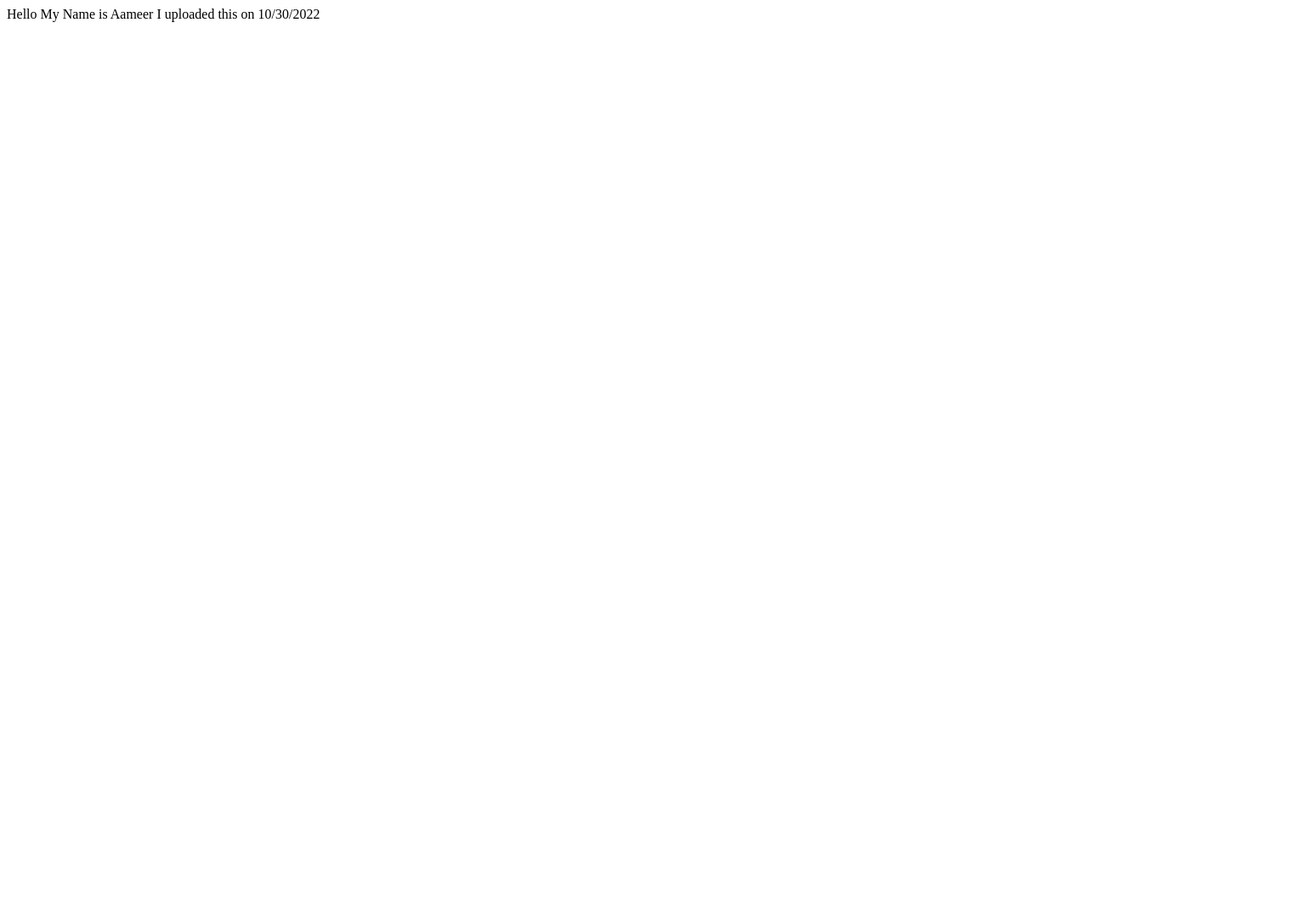
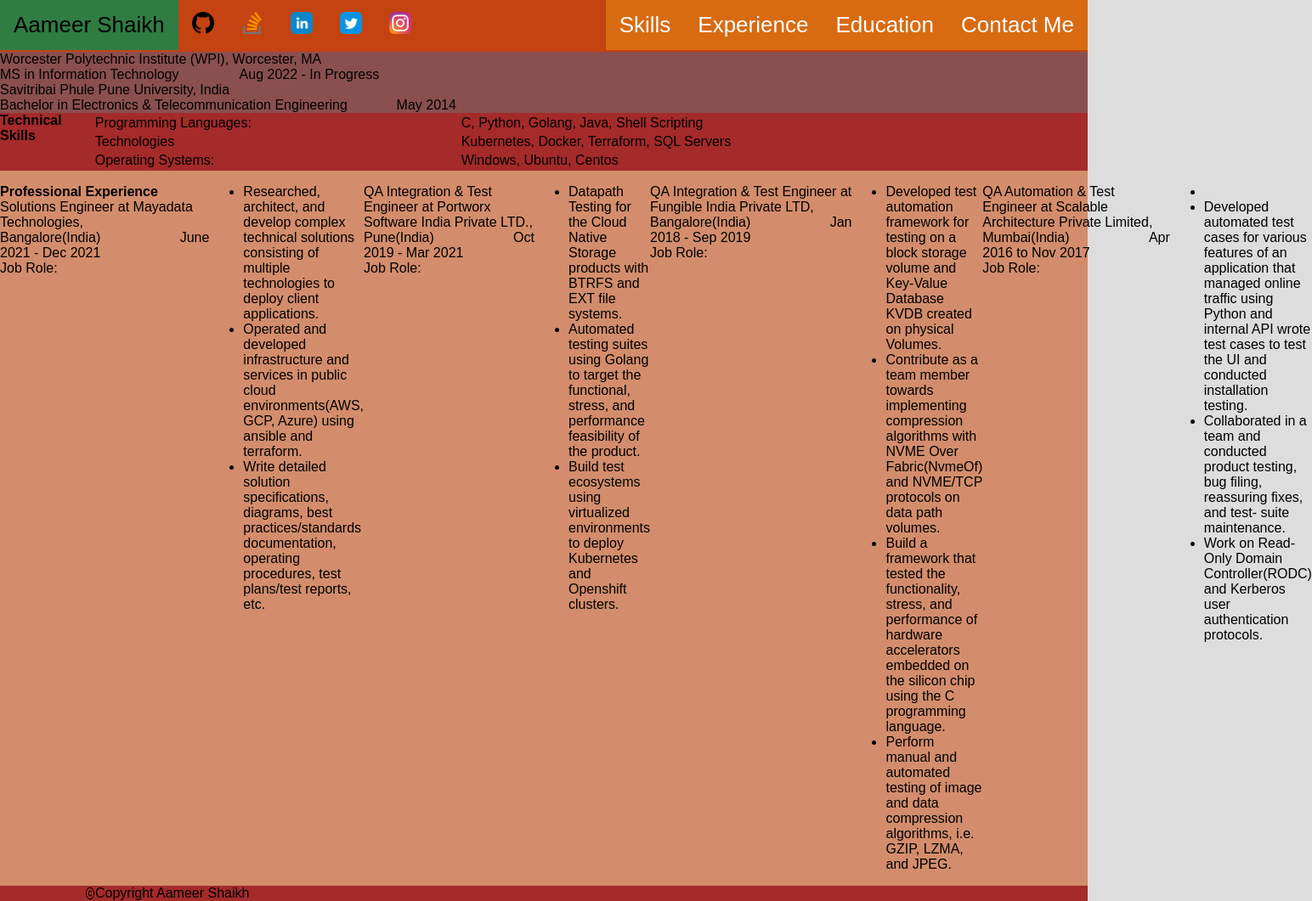
Before and after one commit to aamirqs/aamirqs.github.io, a plain HTML site: page index.html in a window 1280 px wide. Shown: the whole page at 85% size, 1544 px wide, since content can reach past the window. Before the commit the page ends 800 px from the top, so only its background shows below. Drawn offline with Linux system fonts and the light colour scheme.

Commit message:
first website

```diff
--- a/index.html
+++ b/index.html
@@ -4,9 +4,105 @@
       <meta charset="UTF-8">
       <meta name="viewport" content="width=device-width, initial-scale=1.0">
       <meta http-equiv="X-UA-Compatible" content="ie=edge">
-    <title>{MY NAME's} Website!</title>
+      <link rel="stylesheet" href="style.css">
+      <link rel="shortcut icon" href="images/title_img.png" type="image/jpeg">
+      <link rel="apple-touch-icon" href="images/title_img.png" type="image/jpeg">
+      <link rel="icon" sizes="192x192" href="images/title_img.png">
+      <title>Profile | Aameer Shaikh </title>
    </head>
+   <style>
+      body, h1,h2,h3,h4,h5,h6, div {font-family: "Montserrat", sans-serif}
+   </style>
    <body>
-	Hello My Name is Aameer I uploaded this on 10/30/2022
+      <div class="topnav">
+         <a href="#" >Aameer Shaikh</a>
+         <a href="https://github.com/aamirqs/"><img src="images/github.png"  width="26px"></a>
+         <a href="https://stackoverflow.com/users/4770412/aamir-shaikh"><img src="images/stack-overflow.png" width="26px"></img></a>
+         <a href="https://www.linkedin.com/in/aamirqs/"><img src="images/linkedin.png"  width="26px"></a>
+         <a href="https://twitter.com/aamirqs/"><img src="images/twitter.png"  width="26px"></a>
+         <a href="#profile_section" ><img src="images/instagram.png"  width="26px"></a>
+         <a href="#" class="right">Contact Me</a>
+         <a href="#" class="right">Education</a>
+         <a href="#" class="right">Experience</a>
+         <a href="#" class="right">Skills</a>
+      </div>
+      <div id="container" width="100%" style="background-color: rgb(138, 79, 79);">
+        Worcester Polytechnic Institute (WPI), Worcester, MA<br>
+        MS in Information Technology&nbsp;&nbsp;&nbsp;&nbsp;&nbsp;&nbsp;&nbsp;&nbsp;&nbsp;&nbsp;&nbsp;&nbsp;&nbsp;&nbsp;&nbsp;&nbsp;Aug 2022 - In Progress<br>
+Savitribai Phule Pune University, India<br>
+Bachelor in Electronics & Telecommunication Engineering&nbsp;&nbsp;&nbsp;&nbsp;&nbsp;&nbsp;&nbsp;&nbsp;&nbsp;&nbsp;&nbsp;&nbsp;&nbsp;May 2014<br>
+
+     </div>
+      <div id="container">
+        <strong>Technical Skills</strong> <br><br><br>
+        <table style="width: 100%;">
+            <tr>
+                <td>
+                    Programming Languages:
+                </td>
+                <td>
+                    C, Python, Golang, Java, Shell Scripting
+                </td>
+            </tr>
+                <td>
+                    Technologies
+                </td>
+                <td>
+                    Kubernetes, Docker, Terraform, SQL Servers
+                </td>
+            <tr>
+                <td>
+                    Operating Systems:
+                </td>
+            <td>
+                Windows, Ubuntu, Centos
+            </td>
+        </table>
+     </div>
+     <div id="container" style="background-color: rgb(211, 141, 108);">
+        <p>
+           <strong>Professional Experience</strong><br>
+           Solutions Engineer at Mayadata Technologies, Bangalore(India)&nbsp;&nbsp;&nbsp;&nbsp;&nbsp;&nbsp;&nbsp;&nbsp;&nbsp;&nbsp;&nbsp;&nbsp;&nbsp;&nbsp;&nbsp;&nbsp;&nbsp;&nbsp;&nbsp;&nbsp;&nbsp;June 2021 - Dec 2021<br>
+
+           Job Role:<br>
+           <ul>
+            <li>Researched, architect, and develop complex technical solutions consisting of multiple technologies to deploy client applications.</li>
+           <li>Operated and developed infrastructure and services in public cloud environments(AWS, GCP, Azure) using ansible and terraform.</li>
+<li>Write detailed solution specifications, diagrams, best practices/standards documentation, operating procedures, test plans/test reports, etc.<br>
+</li>       </ul>
+        </p>
+        <p>
+           QA  Integration & Test Engineer at Portworx Software India Private LTD., Pune(India)&nbsp;&nbsp;&nbsp;&nbsp;&nbsp;&nbsp;&nbsp;&nbsp;&nbsp;&nbsp;&nbsp;&nbsp;&nbsp;&nbsp;&nbsp;&nbsp;&nbsp;&nbsp;&nbsp;&nbsp;&nbsp;Oct 2019 - Mar 2021<br>
+           Job Role: <br>
+           <ul>
+           <li>Datapath Testing for the Cloud Native Storage products with BTRFS and EXT file systems. </li>
+           <li>Automated testing suites using Golang to target the functional, stress, and performance feasibility of the product.</li>
+           <li>Build test ecosystems using virtualized environments to deploy Kubernetes and Openshift clusters.</li>
+        </ul>
+        </p>
+        <p>
+           QA  Integration & Test Engineer at Fungible India Private LTD, Bangalore(India)&nbsp;&nbsp;&nbsp;&nbsp;&nbsp;&nbsp;&nbsp;&nbsp;&nbsp;&nbsp;&nbsp;&nbsp;&nbsp;&nbsp;&nbsp;&nbsp;&nbsp;&nbsp;&nbsp;&nbsp;&nbsp;Jan 2018 - Sep 2019<br>
+           Job Role:<br>
+        <ul>
+           <li>Developed test automation framework for testing on a block storage volume and Key-Value Database KVDB created on physical Volumes.</li>
+           <li>Contribute as a team member towards implementing compression algorithms with NVME Over Fabric(NvmeOf) and NVME/TCP protocols on data path volumes. </li>
+           <li>Build a framework that tested the functionality, stress, and performance of hardware accelerators embedded on the silicon chip using the C programming language.</li>
+           <li>Perform manual and automated testing of image and data compression algorithms, i.e. GZIP, LZMA, and JPEG.</li>
+        </ul>
+        </p>
+        <p>
+           QA Automation & Test Engineer at Scalable Architecture Private Limited, Mumbai(India)&nbsp;&nbsp;&nbsp;&nbsp;&nbsp;&nbsp;&nbsp;&nbsp;&nbsp;&nbsp;&nbsp;&nbsp;&nbsp;&nbsp;&nbsp;&nbsp;&nbsp;&nbsp;&nbsp;&nbsp;&nbsp;Apr 2016 to Nov 2017<br>
+           Job Role: <br>
+           <ul>
+            <li></li>
+            <li>Developed automated test cases for various features of an application that managed online traffic using Python and internal API wrote test cases to test the UI and conducted installation testing.</li>
+                <li>Collaborated in a team and conducted product testing, bug filing, reassuring fixes, and test- suite maintenance. </li>
+                    <li>Work on Read-Only Domain Controller(RODC) and Kerberos user authentication protocols.</li>
+        </ul>
+        </p>
+     </div>
+     <div id="container">
+        <img src="images/copyright.png"  width="12px" style="padding-left: 100px;">Copyright Aameer Shaikh
+     </div>
    </body>
 </html>
--- /dev/null
+++ b/style.css
@@ -0,0 +1,47 @@
+body{
+  background-color: #ddd;
+  margin: 0;
+}
+/* To Navigation Bar*/
+.topnav {
+  background-color: rgb(196, 67, 17);
+  overflow: hidden;
+}
+.topnav a {
+  float:left;
+  color: #f2f2f2;
+  text-align: center;
+  padding: 14px 16px;
+  text-decoration: none;
+  font-size: 26px;
+}
+.topnav a:hover {
+  background-color: rgb(48, 124, 67);
+  color: black;
+}
+.topnav a.right {
+  float: right;
+  background-color: #d86b12;
+  color: white;
+  size: 27px;
+  align-items: flex-end;
+}
+
+#container {
+
+  width: 100%;
+  display: flex;
+  background-color: brown;
+}
+#leftThing {
+  width: 25%;
+  background-color: blue;
+}
+#content {
+  width: 50%;
+  background-color: green;
+}
+#rightThing {
+  width: 25%;
+  background-color: yellow;
+}
```
Also changed, not shown: images/copyright.png (added), images/github.png (added), images/instagram.png (added), images/linkedin.png (added), images/stack-overflow.png (added), images/title_img.png (added), images/twitter.png (added). Lines whose indentation alone changed are shown as unchanged.
